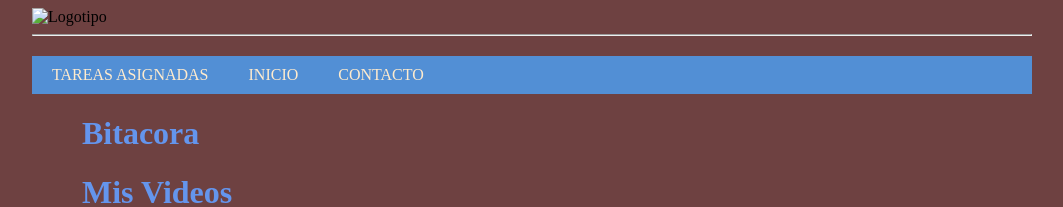
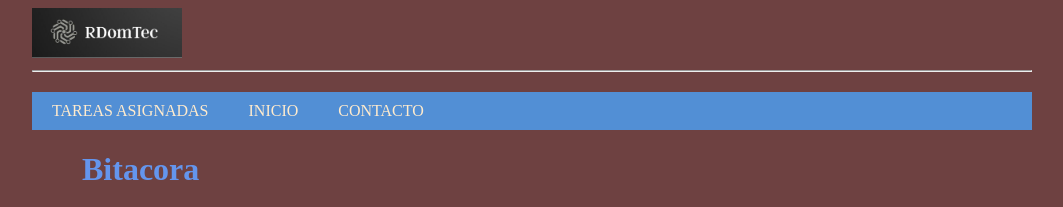
Before and after one commit to KevinPerezMarte/517_Lab, a plain HTML site: page index.html in a window 1280 px wide. Shown: the top 207 px of the page, without its empty margins (108-1171 px from the left). Drawn offline with Linux system fonts and the light colour scheme; files that its build step writes are made by us from their sources.

Commit message:
Update and rename inf512.html to index.html

```diff
--- a/inf512.html
+++ b/index.html
@@ -11,7 +11,7 @@
     <body>
         <header>
         <div>
-            <img src="../proyectos/imagenes/LogoCabeza.jpg"height= "50px" width="150px" alt="Logotipo" />
+            <img src="imagenes/LogoCabeza.jpg"height= "50px" width="150px" alt="Logotipo" />
         </div>
         <hr/>
         <nav>
```
